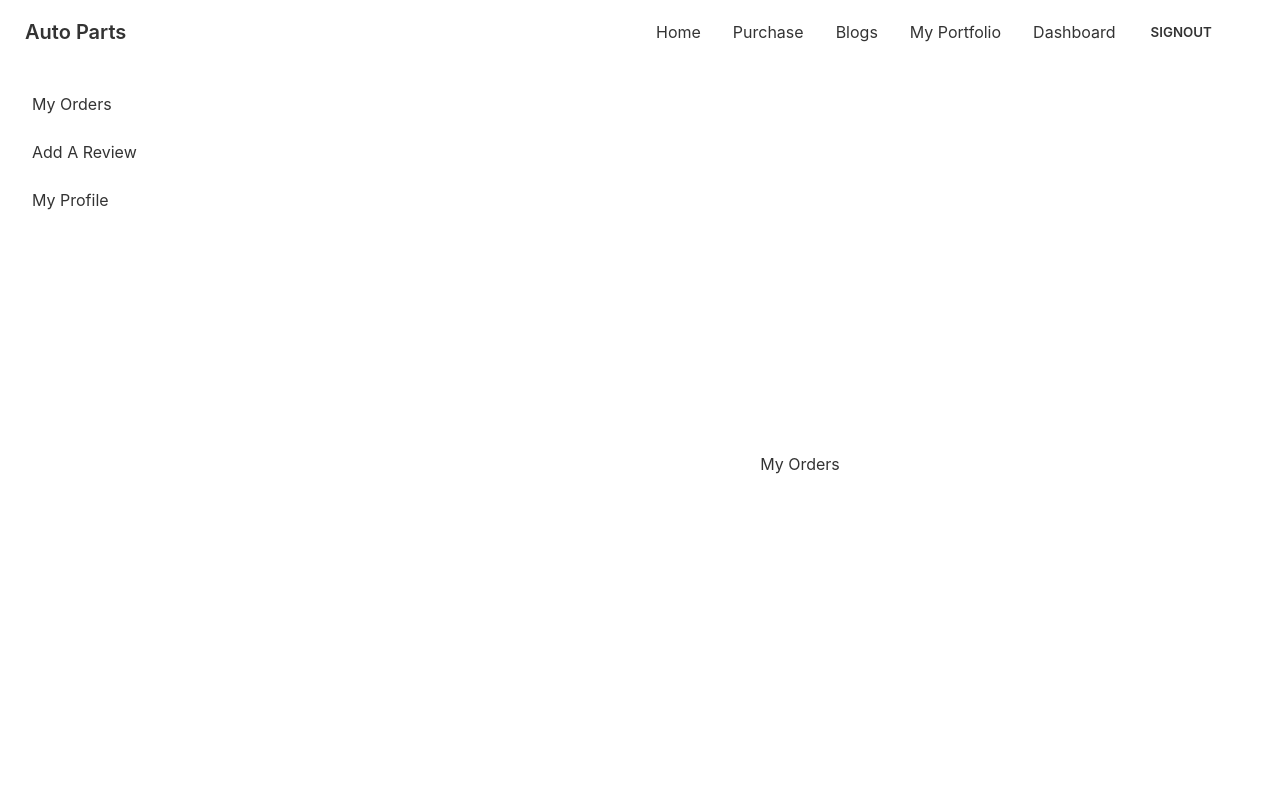
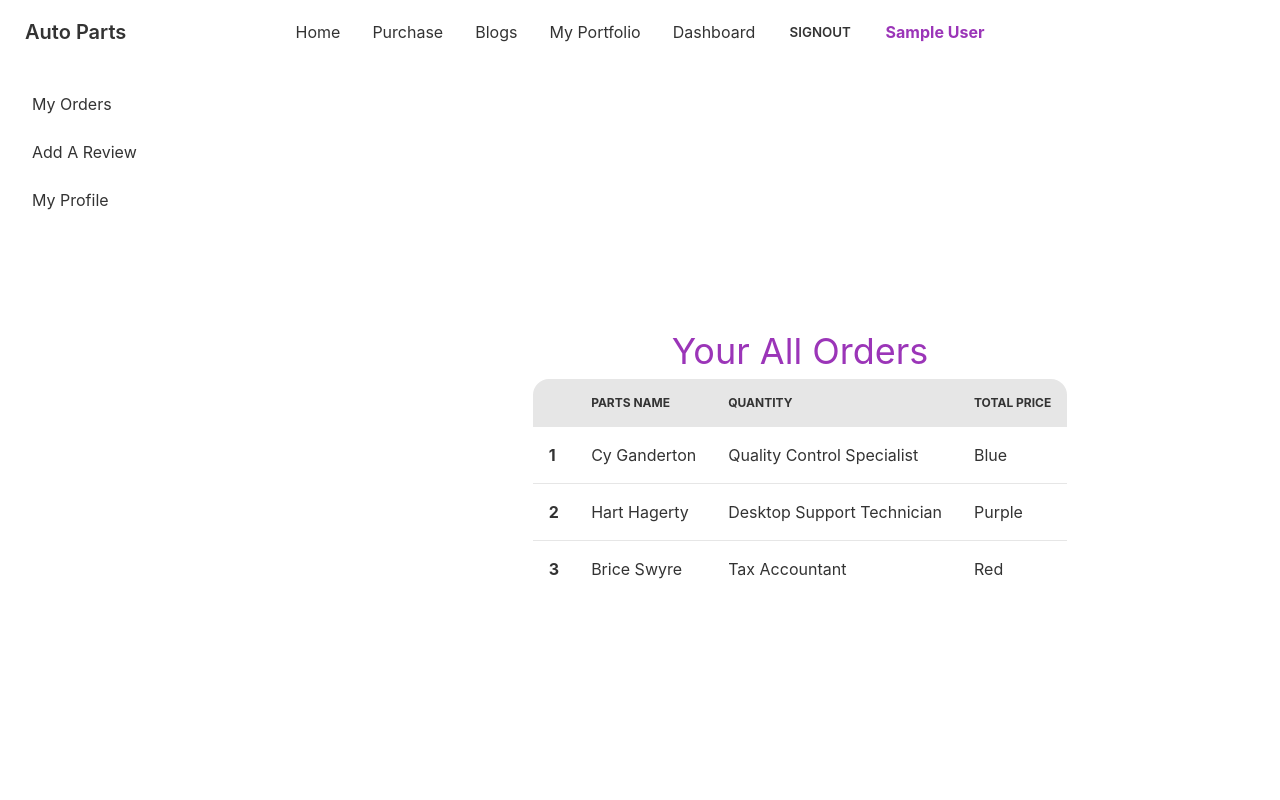
Before and after one commit to dev-nayandas/auto-parts-client, a React (Create React App) app: page /dashboard in a window 1280 px wide. Shown: the top 800 px of the page. Built offline with nearby package versions, Linux system fonts and the light colour scheme; no server answers; sample sign-in values are in the browser's storage.

Commit message:
bug fixed

```diff
--- a/src/Pages/Dashboard/Dashboard.js
+++ b/src/Pages/Dashboard/Dashboard.js
@@ -8,7 +8,7 @@ const Dashboard = () => {
             <div class="drawer-content flex flex-col items-center justify-center">
                 {/* <h2 className='text-4xl text-center mt-5'>Welcome to Dashboard</h2> */}
                <Outlet></Outlet>
-                <label for="my-drawer-2" class="btn btn-primary drawer-button lg:hidden">Open drawer</label>
+
 
             </div>
             <div class="drawer-side">
--- a/src/Pages/Dashboard/MyOrders.js
+++ b/src/Pages/Dashboard/MyOrders.js
@@ -2,9 +2,43 @@ import React from 'react';
 
 const MyOrders = () => {
     return (
-        <div>
-            <h1>My Orders</h1>
-        </div>
+        <div class="overflow-x-auto">
+            <h1 className='text-4xl text-center text-secondary mb-2'>Your All Orders</h1>
+  <table class="table w-full">
+    {/* <!-- head --> */}
+    <thead>
+      <tr>
+        <th></th>
+        <th> Parts Name</th>
+        <th>Quantity</th>
+        <th>Total Price</th>
+      </tr>
+    </thead>
+    <tbody>
+      {/* <!-- row 1 --> */}
+      <tr>
+        <th>1</th>
+        <td>Cy Ganderton</td>
+        <td>Quality Control Specialist</td>
+        <td>Blue</td>
+      </tr>
+      {/* <!-- row 2 --> */}
+      <tr>
+        <th>2</th>
+        <td>Hart Hagerty</td>
+        <td>Desktop Support Technician</td>
+        <td>Purple</td>
+      </tr>
+      {/* <!-- row 3 --> */}
+      <tr>
+        <th>3</th>
+        <td>Brice Swyre</td>
+        <td>Tax Accountant</td>
+        <td>Red</td>
+      </tr>
+    </tbody>
+  </table>
+</div>
     );
 };
 
--- a/src/Pages/Dashboard/MyProfile.js
+++ b/src/Pages/Dashboard/MyProfile.js
@@ -1,6 +1,9 @@
 import React from 'react';
+import { useAuthState } from 'react-firebase-hooks/auth';
+import auth from '../../firebase.init';
 
 const MyProfile = () => {
+    const [user, loading, error] = useAuthState(auth);
     return (
         <div class="hero min-h-screen bg-base-200">
 
@@ -8,8 +11,8 @@ const MyProfile = () => {
                 <div class="text-center lg:text-left">
                 <h1 class="text-5xl font-bold">My Profile</h1>
 
-                    <h1 class="py-2 text-secondary">Name:Nayan Das</h1>
-                    <h1 class="py-2 text-secondary">email:rich.nayan@gmail.com</h1>
+                    <h1 class="py-2 text-secondary">Name:{user?.displayName}</h1>
+                    <h1 class="py-2 text-secondary">email:{user?.email}</h1>
                 </div>
                 <div class="card flex-shrink-0 w-full max-w-sm shadow-2xl bg-base-100">
                     <div class="card-body">
--- a/src/Pages/Shared/NavBar.js
+++ b/src/Pages/Shared/NavBar.js
@@ -9,7 +9,7 @@ const NavBar = () => {
 
     const logout = () => {
         signOut(auth);
-      };
+    };
 
     const menuItems = <>
         <li><Link to='/home'>Home</Link></li>
@@ -21,8 +21,13 @@ const NavBar = () => {
             user && <li><Link to='/dashboard'>Dashboard</Link></li>
         }
 
+        {/* <li><Link to='/portfolio'>My Portfolio</Link></li> */}
+
+
         <li>{user ? <button class="btn btn-ghost" onClick={logout}>SignOut</button>
             : <Link to='/login'>Login</Link>}</li>
+
+        <li><h1 className='text-secondary font-bold'>{user?.displayName}</h1></li>
 
 
     </>
@@ -44,7 +49,9 @@ const NavBar = () => {
                     {menuItems}
                 </ul>
             </div>
-
+            <div className='navbar-end'>
+                <label for="my-drawer-2" class="btn btn-primary drawer-button lg:hidden">Open drawer</label>
+            </div>
         </div>
     );
 };
```
